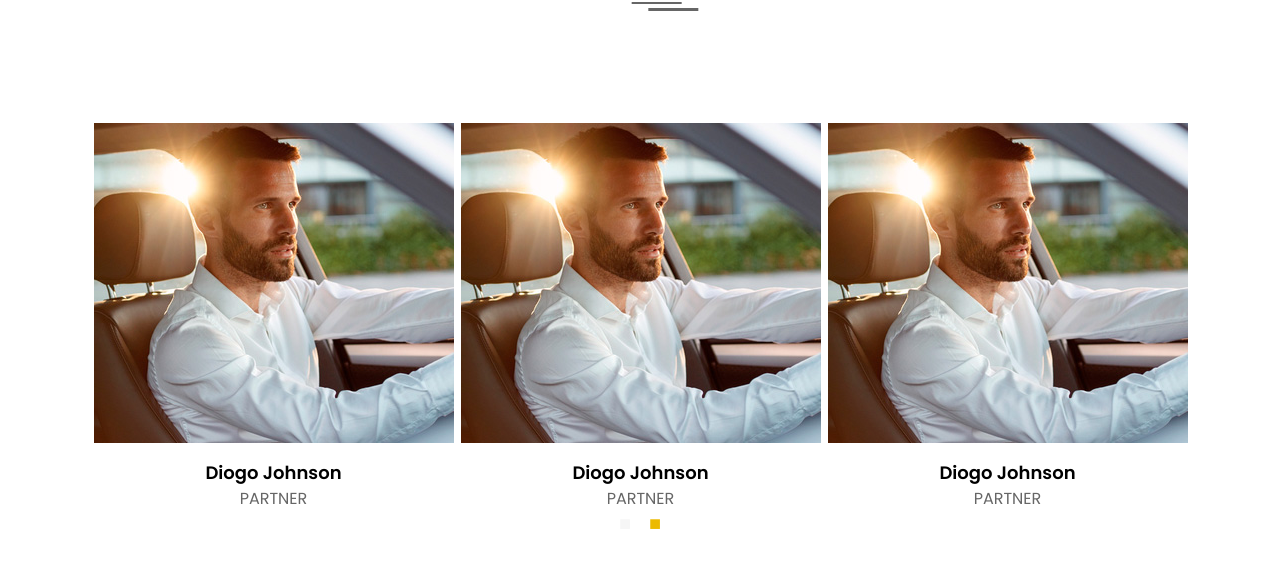
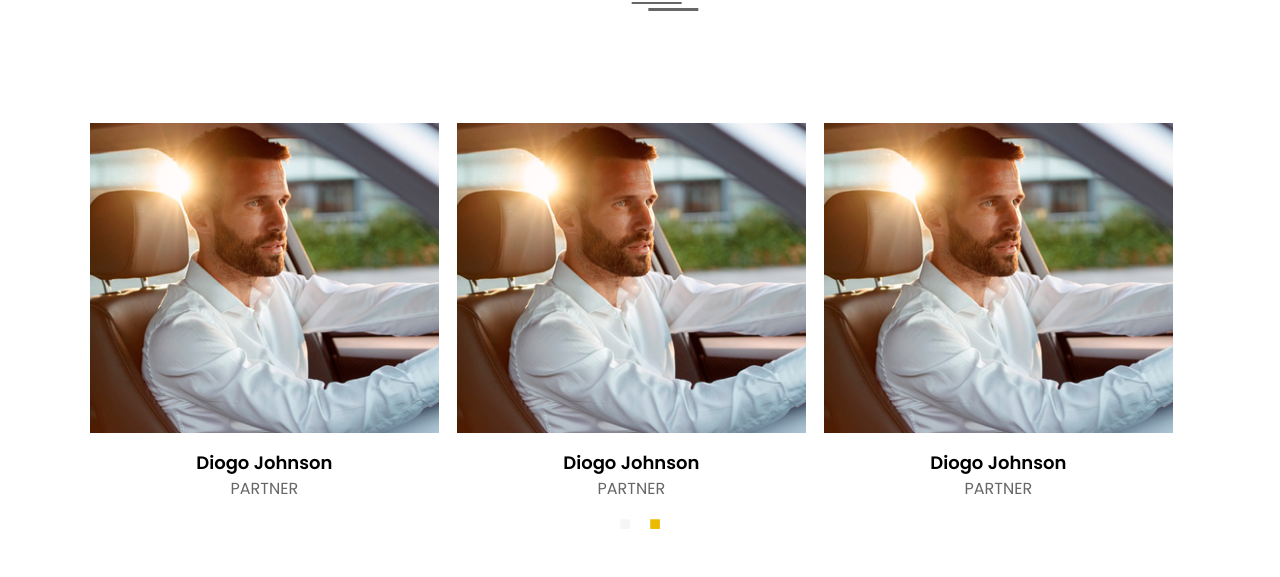
Before and after one commit to iamdpunkr1/car-dealer, a React (Vite) app: page / in a window 1280 px wide. Shown: the part 6802-7379 px from the top of the page. Built offline with nearby package versions, Linux system fonts and the light colour scheme.

Commit message:
fix: car gallery text color and gap between members

```diff
--- a/src/components/Gallery.tsx
+++ b/src/components/Gallery.tsx
@@ -27,7 +27,7 @@ const Gallery = () => {
             <div className="g-overlay">
               <div className="g-content flex flex-col justify-end p-1  md:p-2 lg:p-4">
                 <h3 className="font-semibold text-lg">Aston Martin</h3>
-                <p className="">Diago Johnson  --&gt; </p>
+                <p className="text-[#666]">Diago Johnson  --&gt; </p>
               </div>
             </div>
 
--- a/src/components/Team.tsx
+++ b/src/components/Team.tsx
@@ -31,7 +31,7 @@ const settings = {
           }
         },
         {
-          breakpoint: 480,
+          breakpoint: 548,
           settings: {
             slidesToShow: 1,
             slidesToScroll: 1
--- a/src/partials/Member.tsx
+++ b/src/partials/Member.tsx
@@ -3,13 +3,16 @@ import memberImg from "../assets/memberImg.jpg"
 
 const Member = () => {
   return (
-    <div className="h-[383px] w-full  bg-transparent cursor-move">
+    <div className="h-[383px]  bg-transparent cursor-move m-box " style={{width:"95%"}}>
         <img src={memberImg} alt="memberImg" className="max-w-[8/12] mx-auto" loading="lazy"/>
-        <div className="text-center py-4">
-        <h1 className="text-lg font-semibold">
-            Diogo Johnson
-        </h1>
-        <p className="uppercase text-[#666]">Partner</p>
+
+        <div className="m-content">
+          <div className="text-center py-4 ">
+            <h1 className="text-lg font-semibold">
+                Diogo Johnson
+            </h1>
+            <p className="uppercase text-[#666]">Partner</p>
+          </div>
         </div>
     </div>
   )
```
